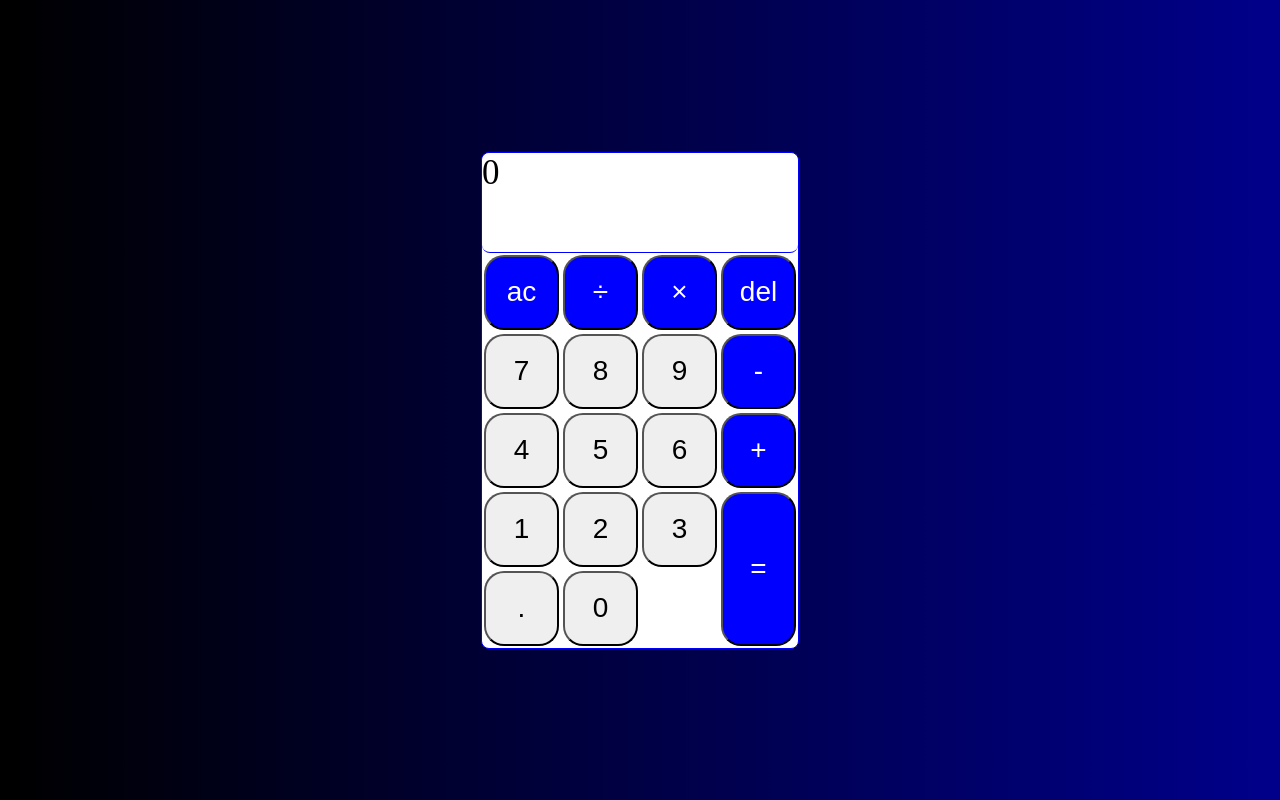
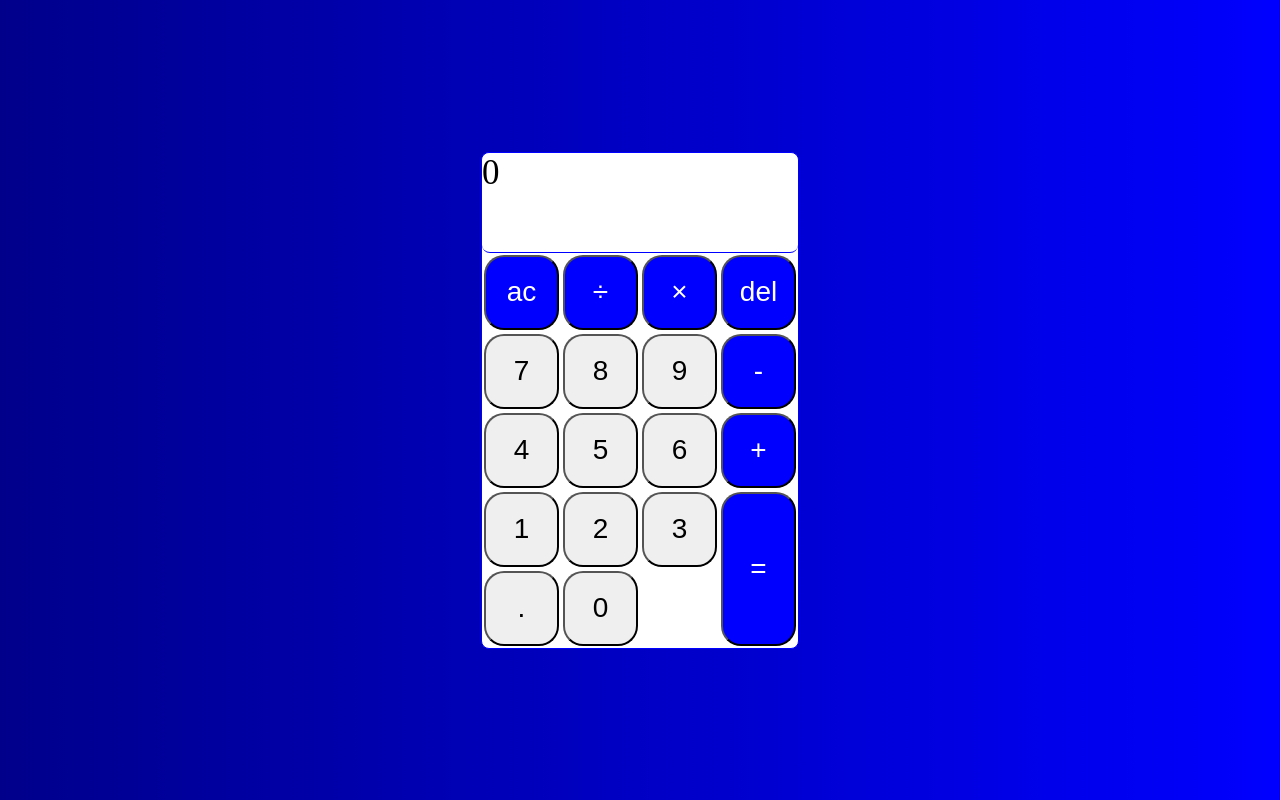
Before and after one commit to wtang98/Calculator, a website: page index.html in a window 1280 px wide. Drawn offline with Linux system fonts and the light colour scheme.

Commit message:
removed features again.

```diff
--- a/index.scss
+++ b/index.scss
@@ -9,7 +9,7 @@ body{
     display: flex;
     justify-content: center;
     align-items: center;
-    background:linear-gradient(to right, black, darkblue);
+    background:linear-gradient(to right, darkblue, blue);
     .calcGrid{
         display: grid;
         grid-template-columns: repeat(4 1fr);
```
Also changed, not shown: index.css.
